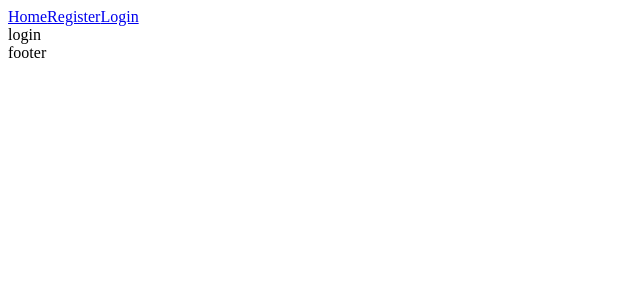
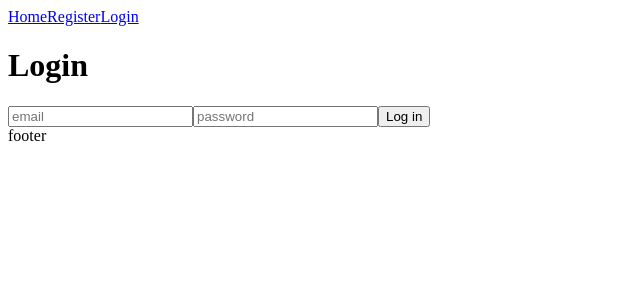
Before and after one commit to giomine/sweden, a React (Create React App) app in the folder client/: page /login in a window 1280 px wide. Shown: the top 300 px of the page, without its empty margins (0-640 px from the left). Built offline with nearby package versions, Linux system fonts and the light colour scheme; the HTML template or start-up script is replaced by a standard one.

Commit message:
added basic functioning login form

```diff
--- a/client/src/components/Login.js
+++ b/client/src/components/Login.js
@@ -1,9 +1,44 @@
+import { useState } from 'react'
+import axios from 'axios'
+import { useNavigate } from 'react-router-dom'
 
 
 const Login = () => {
+  const navigate = useNavigate()
+
+  const [ formFields, setFormFields ] = useState({
+    email: '',
+    password: '',
+  })
+
+  const handleChange = (e) => {
+    setFormFields({ ...formFields, [e.target.name]: [e.target.value] })
+  }
+
+  const handleSubmit = async (e) => {
+    e.preventDefault()
+    try {
+      formFields.email = formFields.email[0]
+      formFields.password = formFields.password[0]
+      console.log(formFields)
+      await axios.post('api/auth/login/', formFields)
+      navigate('/')
+    } catch (err) {
+      console.log(err)
+    }
+  }
 
   return (
-    <div>login</div>
+    <div>
+      <form action="" onSubmit={handleSubmit}>
+        <h1>Login</h1>
+        <label htmlFor="email"></label>
+        <input type="text" name="email" placeholder="email" onChange={handleChange} value={formFields.email} />
+        <label htmlFor="password"></label>
+        <input type="password" name="password" placeholder="password" onChange={handleChange} value={formFields.password} />
+        <button>Log in</button>
+      </form>
+    </div>
   )
 }
 
```
